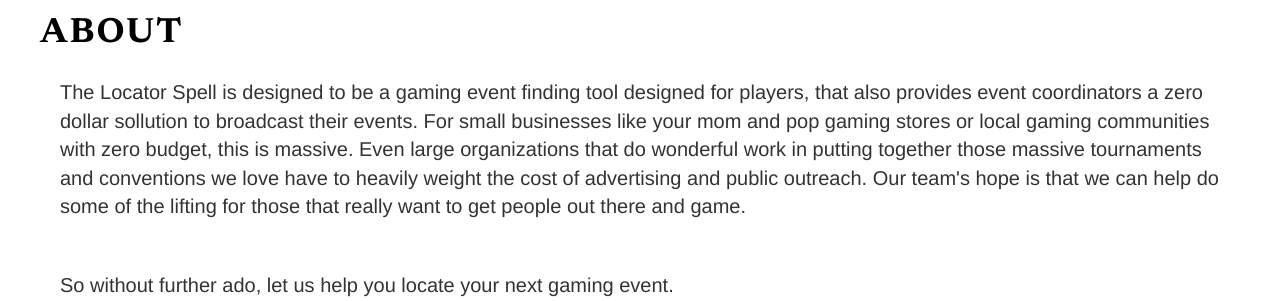
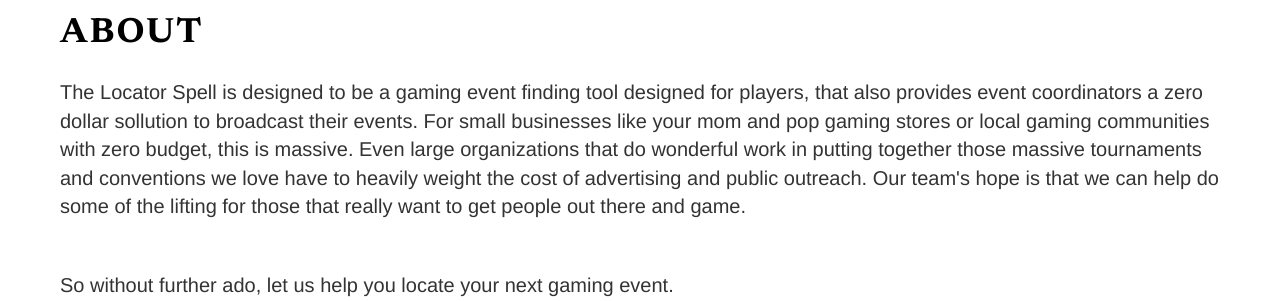
Before and after one commit to gillemic/TheLocatorSpell, a Flask app: page /about in a window 1280 px wide. Shown: the part 169-470 px from the top of the page. Run offline with Flask 3, Linux system fonts and the light colour scheme; some libraries are stand-ins or nearby versions; some web fonts are replaced.

Commit message:
About no longer misaligned

```diff
--- a/app/static/CSS/index.css
+++ b/app/static/CSS/index.css
@@ -279,6 +279,10 @@
     margin-right: auto;
 }
 
+.about h1 {
+    padding: 0 2rem;
+}
+
 .about p {
     font-size: 2rem;
     padding: 2rem;
```
